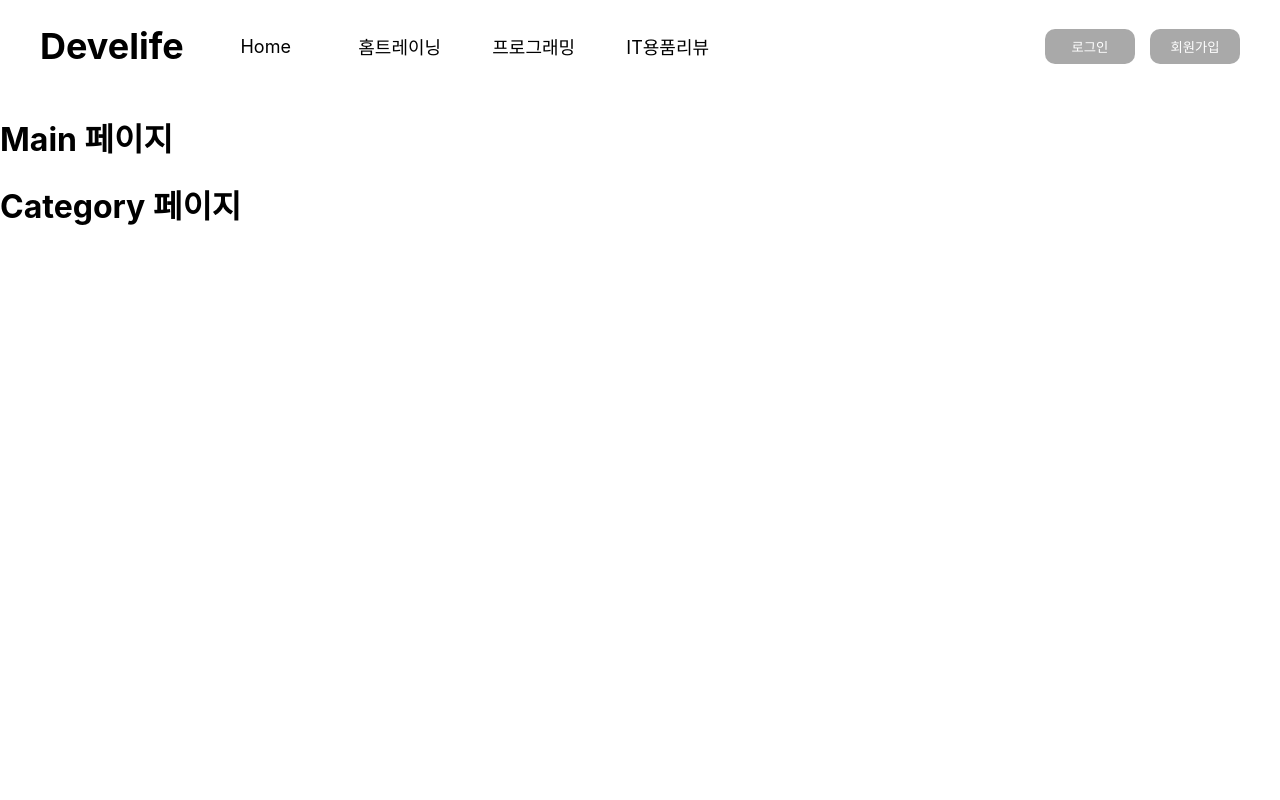
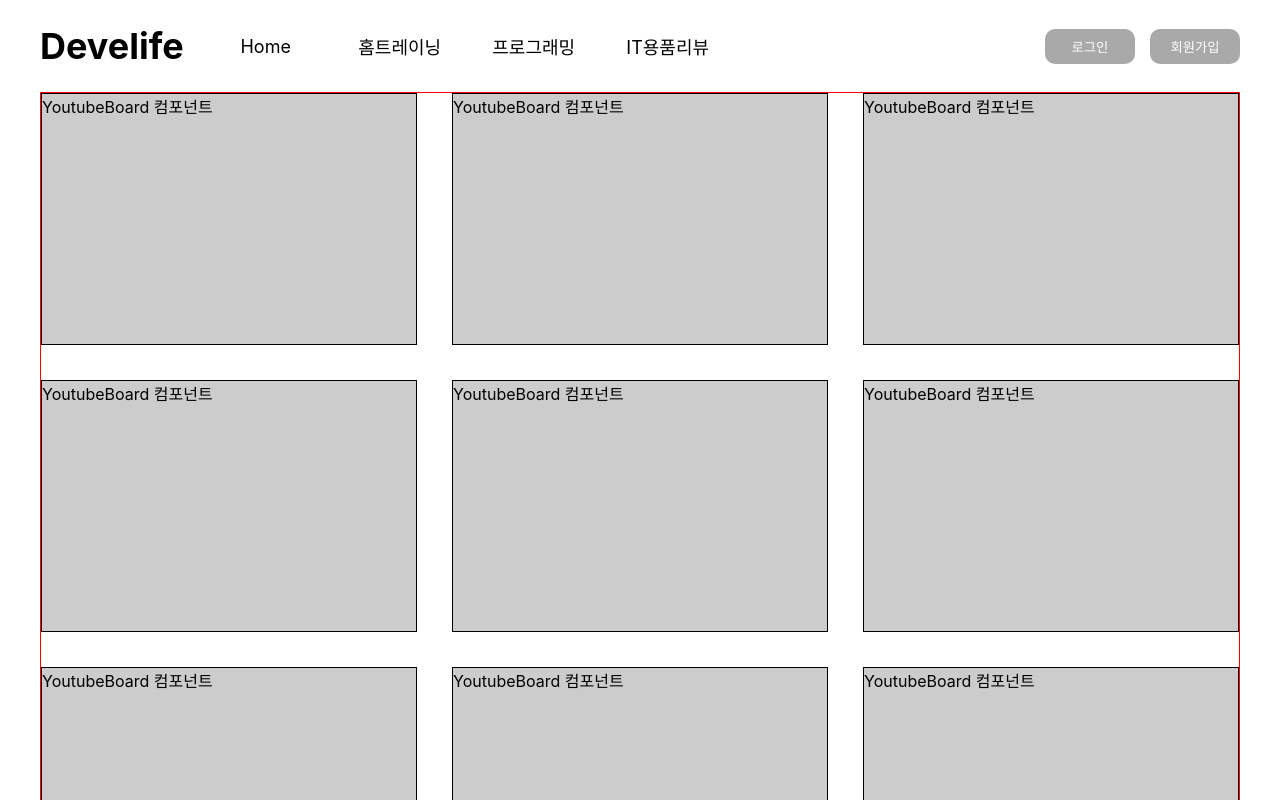
Before and after one commit to hyoloui/develife, a React (Create React App) app: page / in a window 1280 px wide. Shown: the top 800 px of the page. Built offline with nearby package versions, Linux system fonts and the light colour scheme.

Commit message:
feat: create Category content 카테고리 레이아웃 완성 Related to: #2 by @hihee

```diff
--- a/src/App.js
+++ b/src/App.js
@@ -1,15 +1,22 @@
+import styled from '@emotion/styled';
+import { useState } from 'react';
+import CateContent from './components/CateContent';
 import Navbar from './components/Navbar';
-import Category from './pages/Category';
 import Main from './pages/Main';
 
 function App() {
+  const [category, setCategory] = useState('');
   return (
-    <div className="App">
-      <Navbar />
+    <PageWrpper>
+      <Navbar category={category} setCategory={setCategory} />
+      {category ? <CateContent /> : null}
       <Main />
-      <Category />
-    </div>
+    </PageWrpper>
   );
 }
 
+const PageWrpper = styled.div`
+  max-width: 1200px;
+  margin: 0 auto;
+`;
 export default App;
--- /dev/null
+++ b/src/components/CateContent.jsx
@@ -0,0 +1,35 @@
+import React from 'react';
+import styled from '@emotion/styled';
+
+const CateContent = () => {
+  return (
+    <CateMainWarpper>
+      <YoutubeBox>인기영상</YoutubeBox>
+      <DescriptionBox>카테고리 설명</DescriptionBox>
+    </CateMainWarpper>
+  );
+};
+const CateMainWarpper = styled.div`
+  display: grid;
+  grid-template-columns: 1fr 1fr;
+  grid-gap: 35px;
+  margin-bottom: 30px;
+`;
+const YoutubeBox = styled.div`
+  display: inline-block;
+  // 유튜브 들어오면 지워주기
+  height: 347px;
+  width: 625px;
+  border: 1px solid black;
+  background-color: #ccc;
+  //
+`;
+const DescriptionBox = styled.div`
+  display: inline-block;
+  // 유튜브 들어오면 지워주기
+  height: 347px;
+  border: 1px solid black;
+  background-color: #ccc;
+  //
+`;
+export default CateContent;
--- a/src/components/Navbar.jsx
+++ b/src/components/Navbar.jsx
@@ -1,15 +1,15 @@
 import styled from '@emotion/styled';
 import Button from './Button';
 
-function Navbar() {
+function Navbar({ category, setCategory }) {
   return (
     <HeaderWrapper>
       <NavWrapper>
         <h1>Develife</h1>
-        <NavMenu>Home</NavMenu>
-        <NavMenu>홈트레이닝</NavMenu>
-        <NavMenu>프로그래밍</NavMenu>
-        <NavMenu>IT용품리뷰</NavMenu>
+        <NavMenu onClick={() => setCategory('')}>Home</NavMenu>
+        <NavMenu onClick={() => setCategory('training')}>홈트레이닝</NavMenu>
+        <NavMenu onClick={() => setCategory('programing')}>프로그래밍</NavMenu>
+        <NavMenu onClick={() => setCategory('review')}>IT용품리뷰</NavMenu>
       </NavWrapper>
       <AuthWrapper>
         <Button width="90px" height="35px">
@@ -51,12 +51,5 @@ const NavMenu = styled.nav`
     font-weight: 700;
   }
 `;
-const AuthBtn = styled.button`
-  width: 90px;
-  height: 35px;
-  border-radius: 10px;
-  border: none;
-  background-color: darkgray;
-  color: #fff;
-`;
+
 export default Navbar;
--- a/src/components/YoutubeBoard.jsx
+++ b/src/components/YoutubeBoard.jsx
@@ -1,5 +1,36 @@
+import styled from '@emotion/styled';
+
 function YoutubeBoard() {
-  return <h1>YoutubeBoard 컴포넌트</h1>;
+  return (
+    <YoutubeList>
+      <YoutubeBox>YoutubeBoard 컴포넌트</YoutubeBox>
+      <YoutubeBox>YoutubeBoard 컴포넌트</YoutubeBox>
+      <YoutubeBox>YoutubeBoard 컴포넌트</YoutubeBox>
+      <YoutubeBox>YoutubeBoard 컴포넌트</YoutubeBox>
+      <YoutubeBox>YoutubeBoard 컴포넌트</YoutubeBox>
+      <YoutubeBox>YoutubeBoard 컴포넌트</YoutubeBox>
+      <YoutubeBox>YoutubeBoard 컴포넌트</YoutubeBox>
+      <YoutubeBox>YoutubeBoard 컴포넌트</YoutubeBox>
+      <YoutubeBox>YoutubeBoard 컴포넌트</YoutubeBox>
+      <YoutubeBox>YoutubeBoard 컴포넌트</YoutubeBox>
+      <YoutubeBox>YoutubeBoard 컴포넌트</YoutubeBox>
+      <YoutubeBox>YoutubeBoard 컴포넌트</YoutubeBox>
+    </YoutubeList>
+  );
 }
 
 export default YoutubeBoard;
+
+const YoutubeList = styled.div`
+  display: grid;
+  grid-template-columns: 1fr 1fr 1fr;
+  grid-gap: 35px;
+`;
+const YoutubeBox = styled.div`
+  display: inline-block;
+  // 유튜브 들어오면 지워주기
+  height: 250px;
+  border: 1px solid black;
+  background-color: #ccc;
+  //
+`;
--- a/src/pages/Main.js
+++ b/src/pages/Main.js
@@ -1,7 +1,19 @@
+import styled from '@emotion/styled';
 import React from 'react';
+import YoutubeBoard from '../components/YoutubeBoard';
 
 function Main() {
-  return <h1>Main 페이지</h1>;
+  return (
+    <MainWrapper>
+      <YoutubeBoard></YoutubeBoard>
+    </MainWrapper>
+  );
 }
 
 export default Main;
+
+const MainWrapper = styled.div`
+  max-width: 1200px;
+  margin: 0 auto;
+  border: 1px solid red;
+`;
```
